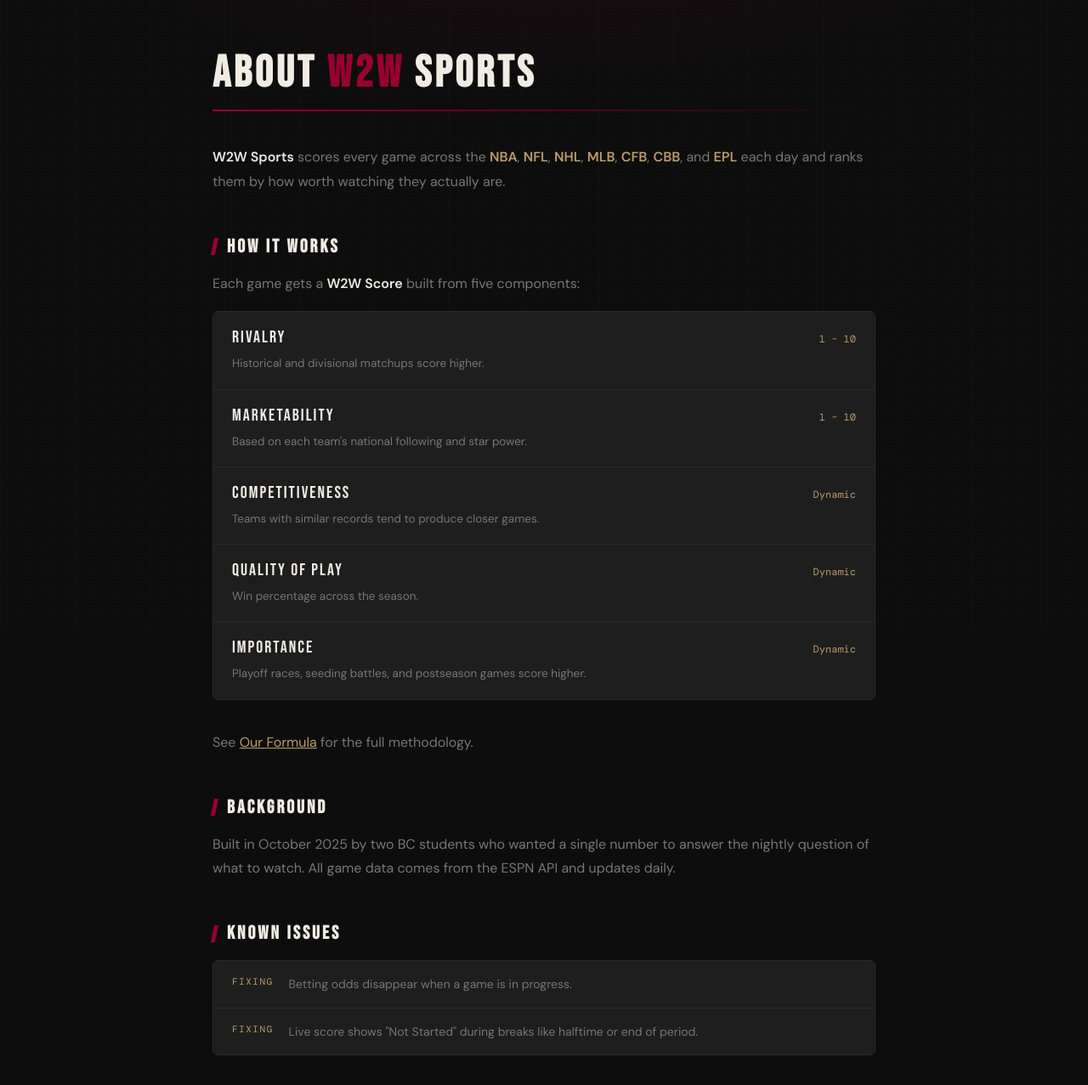
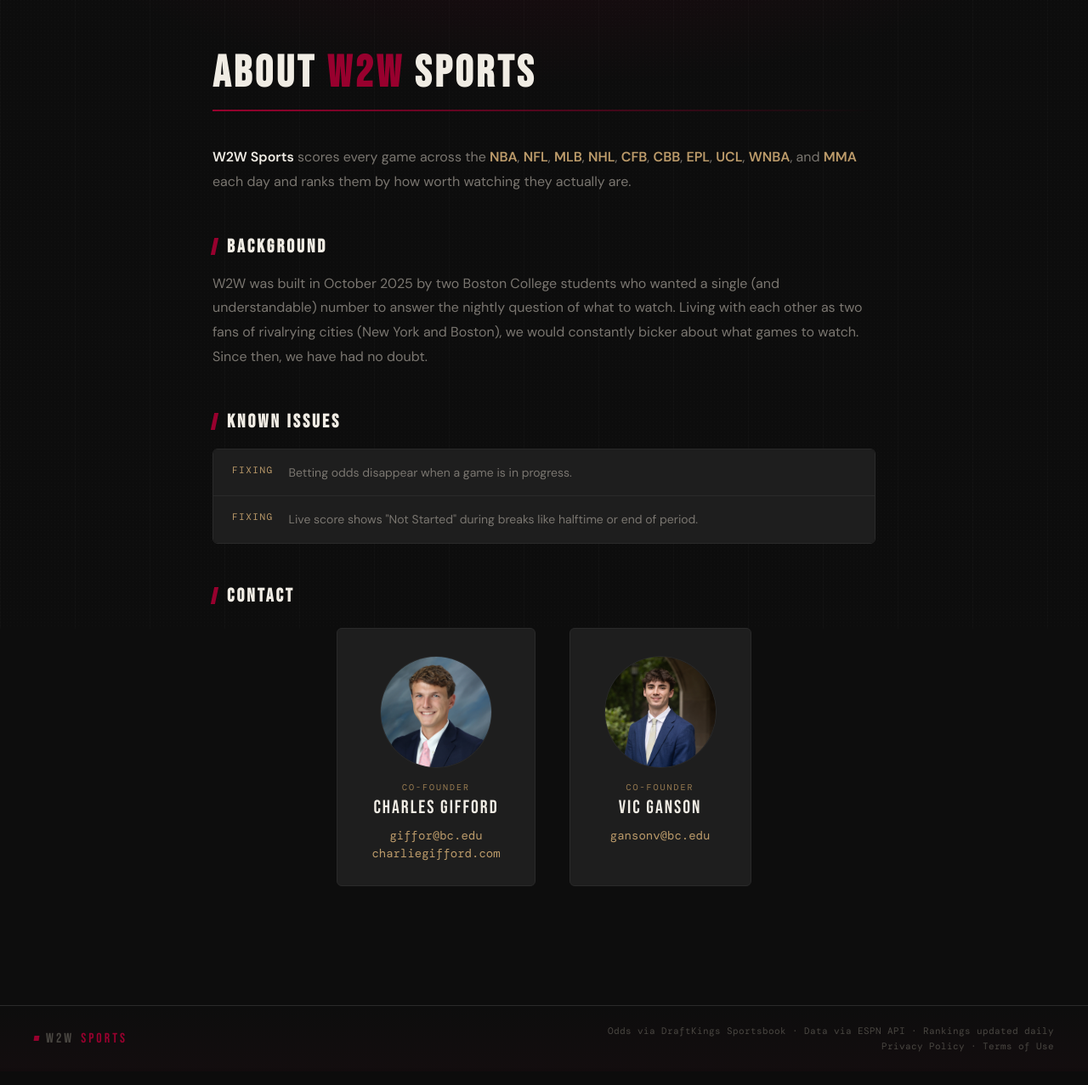
Before and after one commit to ckgifford06/w2wSports, a Flask app: page /about in a window 1280 px wide. Shown: the part 60-1337 px from the top of the page at 85% size. After the commit the page ends 1298 px from the top, so only its background shows below. Run offline with Flask 3, Linux system fonts and the light colour scheme.

Commit message:
Update about.html

```diff
--- a/templates/about.html
+++ b/templates/about.html
@@ -157,48 +157,16 @@
 
   <p class="prose">
     <strong>W2W Sports</strong> scores every game across the
-    <span class="highlight">NBA</span>, <span class="highlight">NFL</span>, <span class="highlight">NHL</span>,
-    <span class="highlight">MLB</span>, <span class="highlight">CFB</span>, <span class="highlight">CBB</span>, and
-    <span class="highlight">EPL</span> each day and ranks them by how worth watching they actually are.
+    <span class="highlight">NBA</span>, <span class="highlight">NFL</span>, <span class="highlight">MLB</span>,
+    <span class="highlight">NHL</span>, <span class="highlight">CFB</span>, <span class="highlight">CBB</span>,
+    <span class="highlight">EPL</span>, <span class="highlight">UCL</span>, <span class="highlight">WNBA</span>, and
+    <span class="highlight">MMA</span> each day and ranks them by how worth watching they actually are.
   </p>
-
-  <h2 class="section-heading">How It Works</h2>
-  <p class="prose">Each game gets a <strong>W2W Score</strong> built from five components:</p>
-
-  <div class="components">
-    <div class="component">
-      <div class="component-title">Rivalry</div>
-      <div class="component-range">1 – 10</div>
-      <div class="component-desc">Historical and divisional matchups score higher.</div>
-    </div>
-    <div class="component">
-      <div class="component-title">Marketability</div>
-      <div class="component-range">1 – 10</div>
-      <div class="component-desc">Based on each team's national following and star power.</div>
-    </div>
-    <div class="component">
-      <div class="component-title">Competitiveness</div>
-      <div class="component-range">Dynamic</div>
-      <div class="component-desc">Teams with similar records tend to produce closer games.</div>
-    </div>
-    <div class="component">
-      <div class="component-title">Quality of Play</div>
-      <div class="component-range">Dynamic</div>
-      <div class="component-desc">Win percentage across the season.</div>
-    </div>
-    <div class="component">
-      <div class="component-title">Importance</div>
-      <div class="component-range">Dynamic</div>
-      <div class="component-desc">Playoff races, seeding battles, and postseason games score higher.</div>
-    </div>
-  </div>
-
-  <p class="prose">See <a href="/formula" style="color:var(--gold);">Our Formula</a> for the full methodology.</p>
 
   <h2 class="section-heading">Background</h2>
   <p class="prose">
-    Built in October 2025 by two BC students who wanted a single number to answer the nightly question of what to watch.
-    All game data comes from the ESPN API and updates daily.
+    W2W was built in October 2025 by two Boston College students who wanted a single (and understandable) number to answer the nightly question of what to watch.
+    Living with each other as two fans of rivalrying cities (New York and Boston), we would constantly bicker about what games to watch. Since then, we have had no doubt.
   </p>
 
   <h2 class="section-heading">Known Issues</h2>
```
